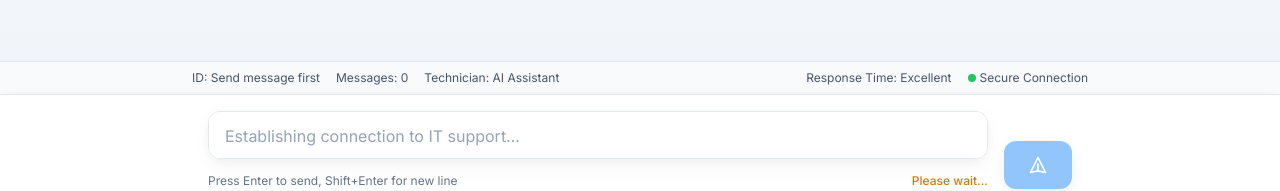
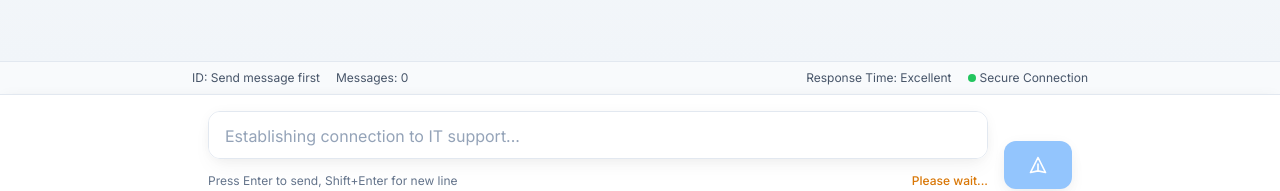
Before and after one commit to RL199/AI-Scam-Bot, a React (Vite) app in the folder frontend/: page / in a window 1280 px wide. Shown: the part 567-758 px from the top of the page. Built offline with nearby package versions, Linux system fonts and the light colour scheme; no server answers.

Commit message:
fix: remove technician label from chat display

```diff
--- a/frontend/src/components/ChatContainer.tsx
+++ b/frontend/src/components/ChatContainer.tsx
@@ -240,7 +240,6 @@ Our human support team is standing by to assist you. Thank you for your patience
             </span>
             <span className="hidden sm:inline">Messages: {messageCount}</span>
             <span className="sm:hidden">Msgs: {messageCount}</span>
-            <span className="hidden sm:inline">Technician: AI Assistant</span>
             <span className="sm:hidden truncate">AI Tech</span>
           </div>
           <div className="flex items-center space-x-1 sm:space-x-4 flex-shrink-0">
```
